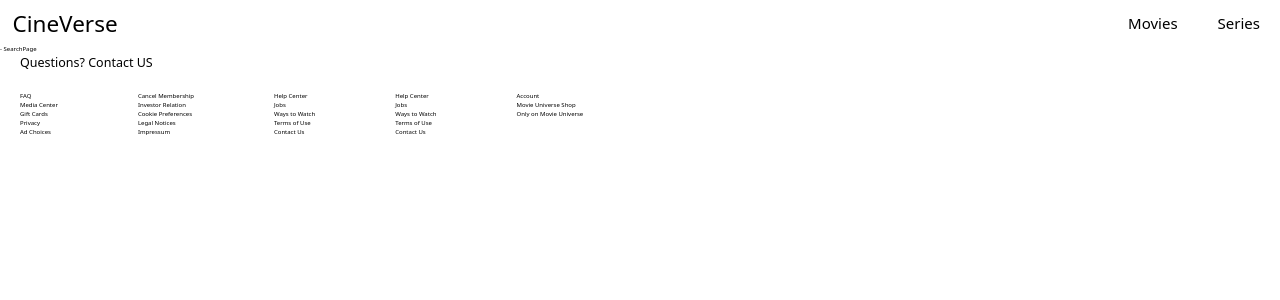
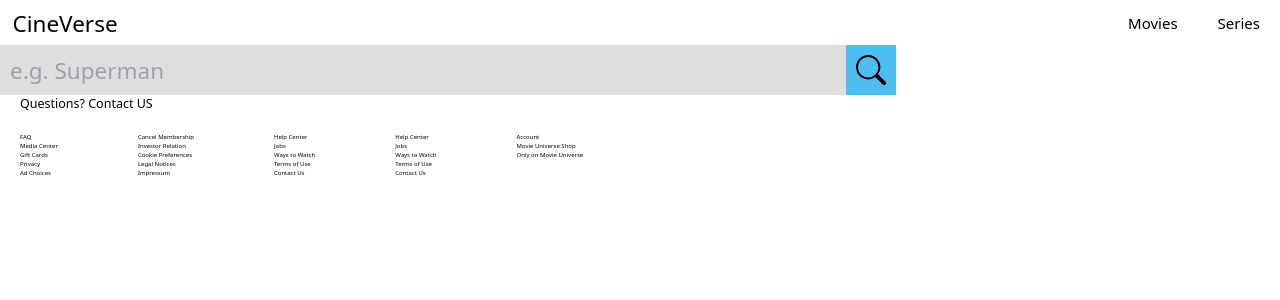
Before and after one commit to iceyisaak/cineverse, a React (Vite) app: page /movies/search in a window 1280 px wide. Shown: the top 300 px of the page. Built offline with nearby package versions, Linux system fonts and the light colour scheme.

Commit message:
Added inputFocus feature to SearchBar

```diff
--- a/src/components/utilitiy-components/search-bar/search-bar.tsx
+++ b/src/components/utilitiy-components/search-bar/search-bar.tsx
@@ -12,6 +12,7 @@ import { SearchSuggestionMenu } from './search-suggestion-menu'
 export const SearchBar = () => {
 
     const [searchInput, setSearchInput] = useState('')
+    const [inputFocus, setInputFocus] = useState(false)
     const { data: SearchResultsData } = searchMovies(searchInput)
     const navigate = useNavigate()
 
@@ -25,13 +26,20 @@ export const SearchBar = () => {
         setSearchInput('')
     }
 
+    const inputFocusHandler = () => {
+        setInputFocus(!inputFocus)
+    }
+
     const runSearchHandler = () => {
         if (searchInput === '') return
 
-        alert('runSearchHandler()')
-        console.log('/movies/search')
-        return navigate('/movies/search')
+        // console.log(`/movies/search?query=${searchInput}`)
+        return navigate({
+            pathname: '/movies/search'
+        })
     }
+
+    console.log('inputFocus: ', inputFocus)
 
 
     return (
@@ -43,6 +51,8 @@ export const SearchBar = () => {
                     className={`${style.search__input} text-4xl`}
                     placeholder='e.g. Superman'
                     onChange={searchInputHandler}
+                    onFocus={inputFocusHandler}
+                    onBlur={inputFocusHandler}
                     value={searchInput}
                 />
                 {
@@ -58,6 +68,7 @@ export const SearchBar = () => {
                 />
             </div>
             {searchInput !== '' &&
+                inputFocus &&
                 <SearchSuggestionMenu
                     data={SearchResultsData as MovieData}
                 />
--- a/src/pages/search-page/search-page.tsx
+++ b/src/pages/search-page/search-page.tsx
@@ -1,9 +1,10 @@
+import { SearchBar } from "../../components/utilitiy-components/search-bar";
 
 export function SearchPage() {
     return (
         // <GenreSection />
-        <>
-            - SearchPage
-        </>
+        <section>
+            <SearchBar />
+        </section>
     )
 }
```
